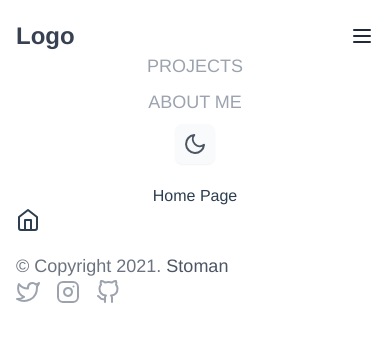
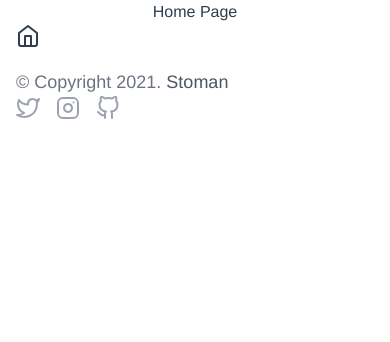
Before and after one commit to blasbot/vuejs-tailwindcss-project, a Vue app: page / in a window 390 px wide. Shown: the top 342 px of the page. Built offline with nearby package versions, Linux system fonts and the light colour scheme.

Commit message:
Header layout and design

```diff
--- a/src/App.vue
+++ b/src/App.vue
@@ -1,30 +1,6 @@
 <template>
   <!-- Header Start -->
-  <nav id="nav" class="container mx-auto bg-white">
-      <div class="md:flex items-center justify-between px-4 py-5">
-          <div class="flex justify-between items-center">
-              <div class="text-2xl font-bold text-gray-800 md:text-3xl">
-                    <router-link to="/">Logo</router-link>
-              </div>
-              <div class="md:hidden">
-                  <button type="button" class="block text-gray-800 hover:text-gray-700 focus:text-gray-700 focus:outline-none">
-                      <svg class="h-6 w-6 fill-current" viewBox="0 0 24 24">
-                          <path class="hidden" d="M16.24 14.83a1 1 0 0 1-1.41 1.41L12 13.41l-2.83 2.83a1 1 0 0 1-1.41-1.41L10.59 12 7.76 9.17a1 1 0 0 1 1.41-1.41L12 10.59l2.83-2.83a1 1 0 0 1 1.41 1.41L13.41 12l2.83 2.83z"/>
-                          <path d="M4 5h16a1 1 0 0 1 0 2H4a1 1 0 1 1 0-2zm0 6h16a1 1 0 0 1 0 2H4a1 1 0 0 1 0-2zm0 6h16a1 1 0 0 1 0 2H4a1 1 0 0 1 0-2z"/>
-                      </svg>
-                  </button>
-              </div>
-          </div>
-          <div class="flex justify-between items-center flex-col md:flex-row">
-              <router-link to="/projects" class="text-lg font-medium text-gray-400 uppercase  md:mx-6 mb-2 sm:py-2">Projects</router-link>
-              <router-link to="/about" class="text-lg font-medium text-gray-400 uppercase  md:mx-2 mb-2 sm:py-2">About Me</router-link>
-              <div class="sm:-mt-3 sm:ml-10 bg-gray-50 p-2 rounded-lg shadow-sm cursor-pointer">
-                <a href="#"><i data-feather="moon" class="text-gray-600 hover:text-gray-400"></i></a>
-              </div>
-          </div>
 
-      </div>
-  </nav>
   <!-- Header End -->
 
   <!-- Render Active Component Contents Start -->
@@ -72,8 +48,4 @@
     text-align: center;
     color: #2c3e50;
   }
-
-  #nav a.router-link-exact-active {
-    @apply text-gray-700;
-  }
 </style>
--- /dev/null
+++ b/src/components/shared/Header.vue
@@ -0,0 +1,45 @@
+<template>
+    <nav id="nav" class="container mx-auto bg-white">
+        <div class="md:flex items-center justify-between px-4 py-5">
+            <div class="flex justify-between items-center">
+                <div class="text-2xl font-bold text-gray-800 md:text-3xl">
+                        <router-link to="/">Logo</router-link>
+                </div>
+                <div class="md:hidden">
+                    <button type="button" class="block text-gray-800 hover:text-gray-700 focus:text-gray-700 focus:outline-none">
+                        <svg class="h-6 w-6 fill-current" viewBox="0 0 24 24">
+                            <path class="hidden" d="M16.24 14.83a1 1 0 0 1-1.41 1.41L12 13.41l-2.83 2.83a1 1 0 0 1-1.41-1.41L10.59 12 7.76 9.17a1 1 0 0 1 1.41-1.41L12 10.59l2.83-2.83a1 1 0 0 1 1.41 1.41L13.41 12l2.83 2.83z"/>
+                            <path d="M4 5h16a1 1 0 0 1 0 2H4a1 1 0 1 1 0-2zm0 6h16a1 1 0 0 1 0 2H4a1 1 0 0 1 0-2zm0 6h16a1 1 0 0 1 0 2H4a1 1 0 0 1 0-2z"/>
+                        </svg>
+                    </button>
+                </div>
+            </div>
+            <div class="flex justify-between items-center flex-col md:flex-row">
+                <router-link to="/projects" class="text-lg font-medium text-gray-400 uppercase  md:mx-6 mb-2 sm:py-2">Projects</router-link>
+                <router-link to="/about" class="text-lg font-medium text-gray-400 uppercase  md:mx-2 mb-2 sm:py-2">About Me</router-link>
+                <div class="sm:-mt-3 sm:ml-10 bg-gray-50 p-2 rounded-lg shadow-sm cursor-pointer">
+                    <a href="#"><i data-feather="moon" class="text-gray-600 hover:text-gray-400"></i></a>
+                </div>
+            </div>
+
+        </div>
+    </nav>
+</template>
+
+<script>
+    import feather from 'feather-icons'
+    export default {
+        mounted() {
+            feather.replace();
+        },
+        updated() {
+            feather.replace();
+        }
+    }
+</script>
+
+<style scoped>
+    #nav a.router-link-exact-active {
+        @apply text-gray-700;
+    }
+</style>
```
Also changed, not shown: src/components/shared/Footer.vue (added).
